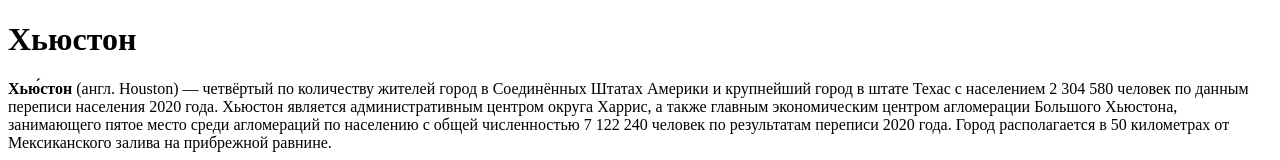
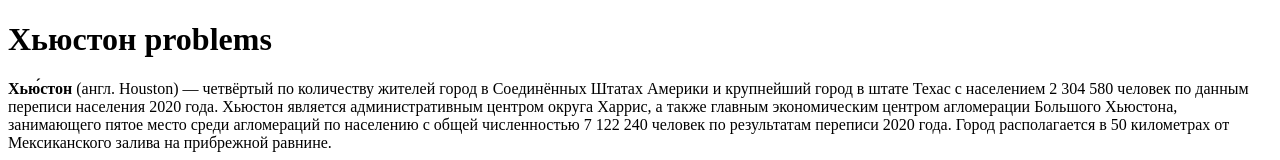
Before and after one commit to woodward84/houston, a plain HTML site: page index.html in a window 1280 px wide. Shown: the top 160 px of the page. Drawn offline with Linux system fonts and the light colour scheme.

Commit message:
edit houston

```diff
--- a/index.html
+++ b/index.html
@@ -5,7 +5,7 @@
     <title>Хьюстон - Википедия</title>
     </head>
     <body>
-        <h1>Хьюстон</h1>
+        <h1>Хьюстон problems</h1>
         <p> <b>Хью́стон</b> (англ. Houston) — четвёртый по количеству жителей город в Соединённых Штатах Америки и
              крупнейший город в штате Техас с населением 2 304 580 человек по данным переписи населения 2020 года. Хьюстон является административным центром
               округа Харрис, а также главным экономическим центром агломерации Большого Хьюстона, занимающего пятое место среди агломераций по населению с
```
